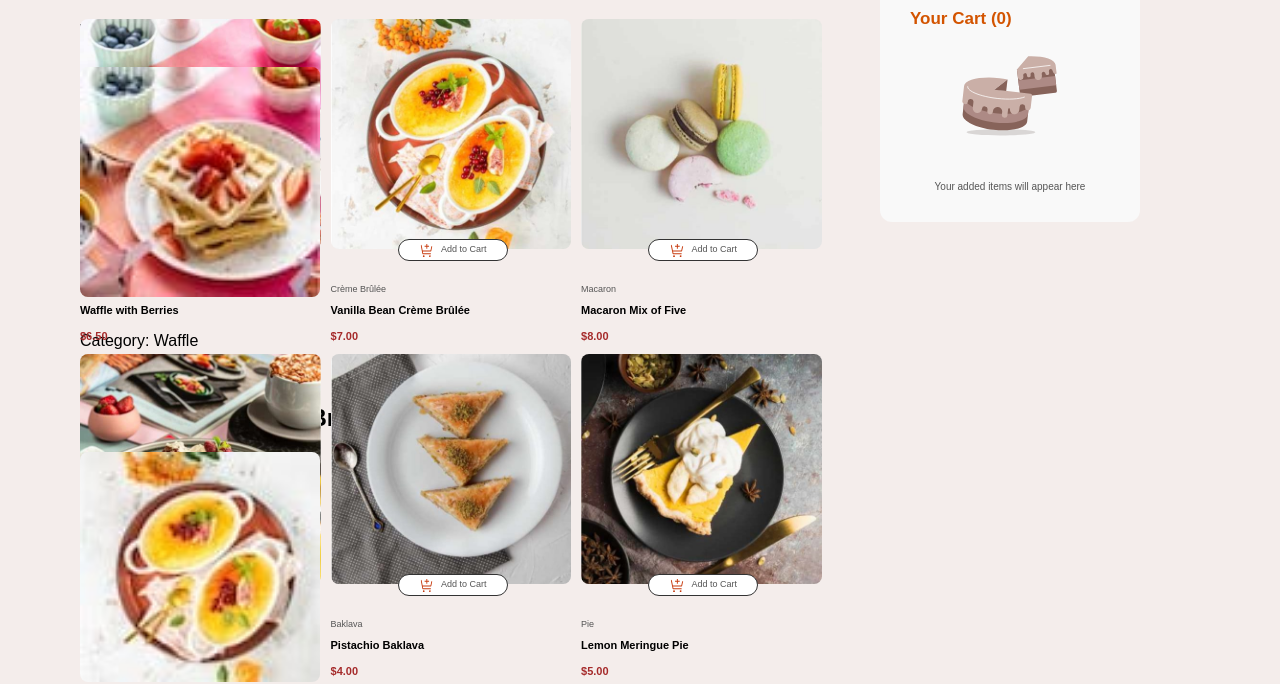
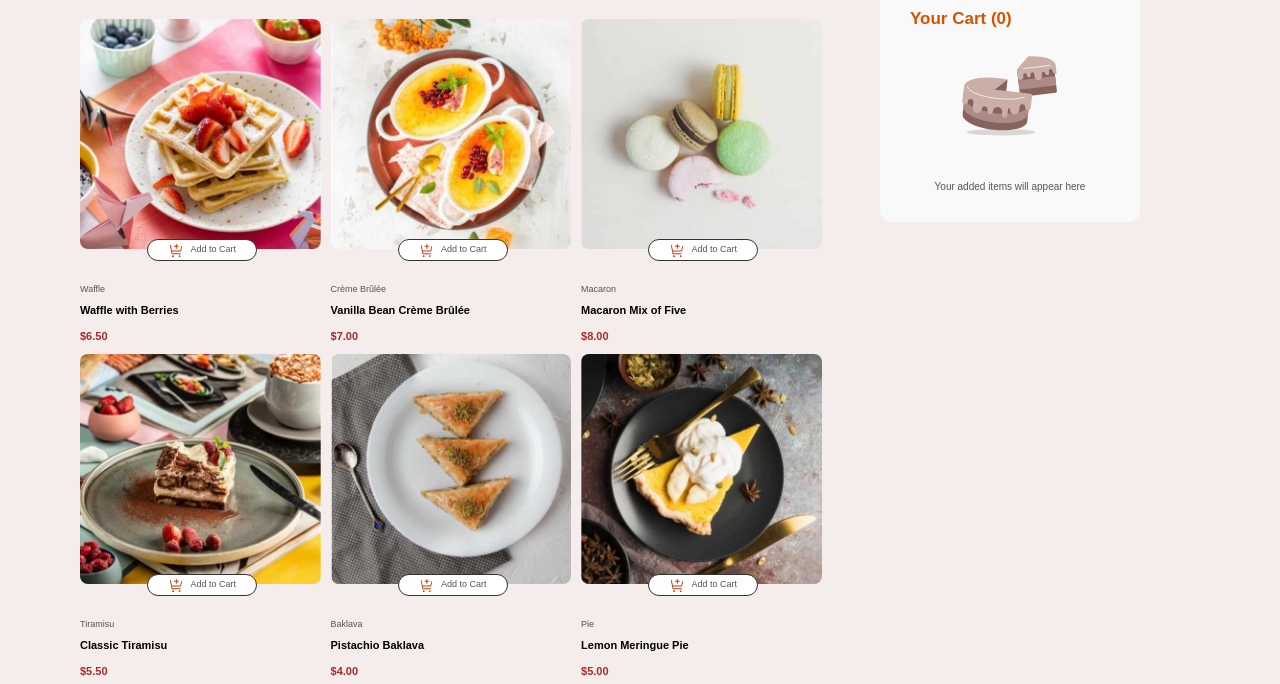
Before and after one commit to UmayAyman/Desserts, a website: page index.html in a window 1280 px wide. Shown: the part 141-825 px from the top of the page. Drawn offline with Linux system fonts and the light colour scheme.

Commit message:
updating js

```diff
--- a/index.html
+++ b/index.html
@@ -1,128 +1,22 @@
 <!DOCTYPE html>
 <html lang="en">
+
 <head>
   <meta charset="UTF-8">
-  <meta name="viewport" content="width=device-width, initial-scale=1.0"> <!-- displays site properly based on user's device -->
+  <meta name="viewport" content="width=device-width, initial-scale=1.0">
+  <!-- displays site properly based on user's device -->
 
   <link rel="icon" type="image/png" sizes="32x32" href="./assets/images/favicon-32x32.png">
-  <link rel = "stylesheet" href = "style.css">
+  <link rel="stylesheet" href="style.css">
   <title>Frontend Mentor | Product list with cart</title>
 </head>
 
 <body>
   <div id="desserts-container">
-  <h1>Desserts</h1>
-  <div class="desserts-grid">
-  <div class = "products">
-    <img src="./assets/images/image-waffle-desktop.jpg" alt="">
-    <p>Waffle</p>
-    <p><b>Waffle with Berries</b></p>
-    <span class  = "currency"><strong>$6.50</strong></span>
-    <button class="add-to-cart">
-      <img src="./assets/images/icon-add-to-cart.svg" alt="Cart Icon" class="icon">
-      <p>Add to Cart</p>
-    </button>
+    <h1>Desserts</h1>
+    <div class="desserts-grid">
+    </div>
   </div>
-
-  <div class = "products">
-    <img src="./assets/images/image-creme-brulee-desktop.jpg" alt="">
-    <p>Crème Brûlée</p>
-    <p><b>Vanilla Bean Crème Brûlée</b></p>
-    <span class  = "currency"><strong>$7.00</strong></span>
-    <button class="add-to-cart">
-      <img src="./assets/images/icon-add-to-cart.svg" alt="Cart Icon" class="icon">
-      <p>Add to Cart</p>
-    </button>
-  </div>
-
-  <div class = "products">
-    <img src="./assets/images/image-macaron-desktop.jpg" alt="">
-    <p>Macaron</p>
-    <p><b>Macaron Mix of Five</b></p>
-    <span class  = "currency"><strong>$8.00</strong></span>
-    <button class="add-to-cart">
-      <img src="./assets/images/icon-add-to-cart.svg" alt="Cart Icon" class="icon">
-      <p>Add to Cart</p>
-    </button>
-  </div>
-
-  <div class = "products">
-    <img src="./assets/images/image-tiramisu-desktop.jpg" alt="">
-    <p>Tiramisu</p>
-    <p><b>Classic Tiramisu</b></p>
-    <span class  = "currency"><strong>$5.50</strong></span>
-    <button class="add-to-cart">
-      <img src="./assets/images/icon-add-to-cart.svg" alt="Cart Icon" class="icon">
-      <p>Add to Cart</p>
-    </button>
-  </div>
-
-  <div class = "products">
-    <img src="./assets/images/image-baklava-desktop.jpg" alt="">
-    <p>Baklava</p>
-    <p><b>Pistachio Baklava</b></p>
-    <span class  = "currency"><strong>$4.00</strong></span>
-    <button class="add-to-cart">
-      <img src="./assets/images/icon-add-to-cart.svg" alt="Cart Icon" class="icon">
-      <p>Add to Cart</p>
-    </button>
-  </div>
-
-  <div class = "products">
-    <img src="./assets/images/image-meringue-desktop.jpg" alt="">
-    <p>Pie</p>
-    <p><b>Lemon Meringue Pie</b></p>
-    <span class  = "currency"><strong>$5.00</strong></span>
-    <button class="add-to-cart">
-      <img src="./assets/images/icon-add-to-cart.svg" alt="Cart Icon" class="icon">
-      <p>Add to Cart</p>
-    </button>
-  </div>
-
-  <div class = "products">
-    <img src="./assets/images/image-cake-desktop.jpg" alt="">
-    <p>Cake</p>
-    <p><b>Red Velvet Cake</b></p>
-    <span class  = "currency"><strong>$4.50</strong></span>
-    <button class="add-to-cart">
-      <img src="./assets/images/icon-add-to-cart.svg" alt="Cart Icon" class="icon">
-      <p>Add to Cart</p>
-    </button>
-  </div>
-
-  <div class = "products">
-    <img src="./assets/images/image-brownie-desktop.jpg" alt="">
-    <p>Brownie</p>
-    <p><b>Salted Caramel Brownie</b></p>
-    <span class  = "currency"><strong>$4.50</strong></span>
-    <button class="add-to-cart">
-      <img src="./assets/images/icon-add-to-cart.svg" alt="Cart Icon" class="icon">
-      <p>Add to Cart</p>
-    </button>
-  </div>
-
-  <div class = "products">
-    <img src="./assets/images/image-panna-cotta-desktop.jpg" alt="">
-    <p>Panna Cotta</p>
-    <p><b>Vanilla Panna Cotta</b></p>
-    <span class  = "currency"><strong>$6.50</strong></span>
-    <button class="add-to-cart">
-      <img src="./assets/images/icon-add-to-cart.svg" alt="Cart Icon" class="icon">
-      <p>Add to Cart</p>
-    </button>
-  </div>
-
-  <div class="cartcontainer">
-    <h3>Your Cart (0)</h3>
-    <img src="./assets/images/illustration-empty-cart.svg" alt="Cart is empty">
-    <p>Your added items will appear here</p>
-  </div>
-  </div>
-</div>
 </body>
 <script src="script.js"></script>
-  </html>
-
-
-
-  <!--   http://127.0.0.1:8081/index.html    to run this-->
+</html>
--- a/script.js
+++ b/script.js
@@ -1,7 +1,7 @@
 document.addEventListener("DOMContentLoaded", () => {
     console.log("Fetching data...");
 
-    fetch('http://127.0.0.1:8081/data.json')
+    fetch('data.json')
         .then(response => {
             if (!response.ok) {
                 throw new Error('Network response was not ok: ' + response.statusText);
@@ -9,27 +9,42 @@ document.addEventListener("DOMContentLoaded", () => {
             return response.json();
         })
         .then(data => {
-            console.log('Fetched data:', data); // Log the fetched data
+            console.log('Fetched data:', data);
 
-            const dessertsContainer = document.getElementById('desserts-container');
+            const dessertsGrid = document.querySelector('.desserts-grid');
+            dessertsGrid.innerHTML = '';
 
-            // Check if data is an array
             if (Array.isArray(data)) {
                 data.forEach(dessert => {
-                    const dessertDiv = document.createElement('div');
-                    dessertDiv.innerHTML = `
-                        <h2>${dessert.name}</h2>
-                        <img src="${dessert.image.thumbnail}" alt="${dessert.name}">
-                        <p>Category: ${dessert.category}</p>
-                        <p>Price: $${dessert.price.toFixed(2)}</p>
+                    const productDiv = document.createElement('div');
+                    productDiv.className = 'products';
+                    productDiv.innerHTML = `
+                        <img src="${dessert.image.desktop}" alt="${dessert.name}">
+                        <p>${dessert.category}</p>
+                        <p><b>${dessert.name}</b></p>
+                        <span class="currency"><strong>$${dessert.price.toFixed(2)}</strong></span>
+                        <button class="add-to-cart">
+                            <img src="./assets/images/icon-add-to-cart.svg" alt="Cart Icon" class="icon">
+                            <p>Add to Cart</p>
+                        </button>
                     `;
-                    dessertsContainer.appendChild(dessertDiv);
+                    dessertsGrid.appendChild(productDiv);
                 });
+
+                // Add the cart container
+                const cartContainer = document.createElement('div');
+                cartContainer.className = 'cartcontainer';
+                cartContainer.innerHTML = `
+                    <h3>Your Cart (0)</h3>
+                    <img src="./assets/images/illustration-empty-cart.svg" alt="Cart is empty">
+                    <p>Your added items will appear here</p>
+                `;
+                dessertsGrid.appendChild(cartContainer);
             } else {
                 console.error('Expected an array, but got:', data);
             }
         })
         .catch(error => {
-            console.error('Error fetching data:', error.message); // Log a more descriptive error
+            console.error('Error fetching data:', error.message);
         });
 });
```
